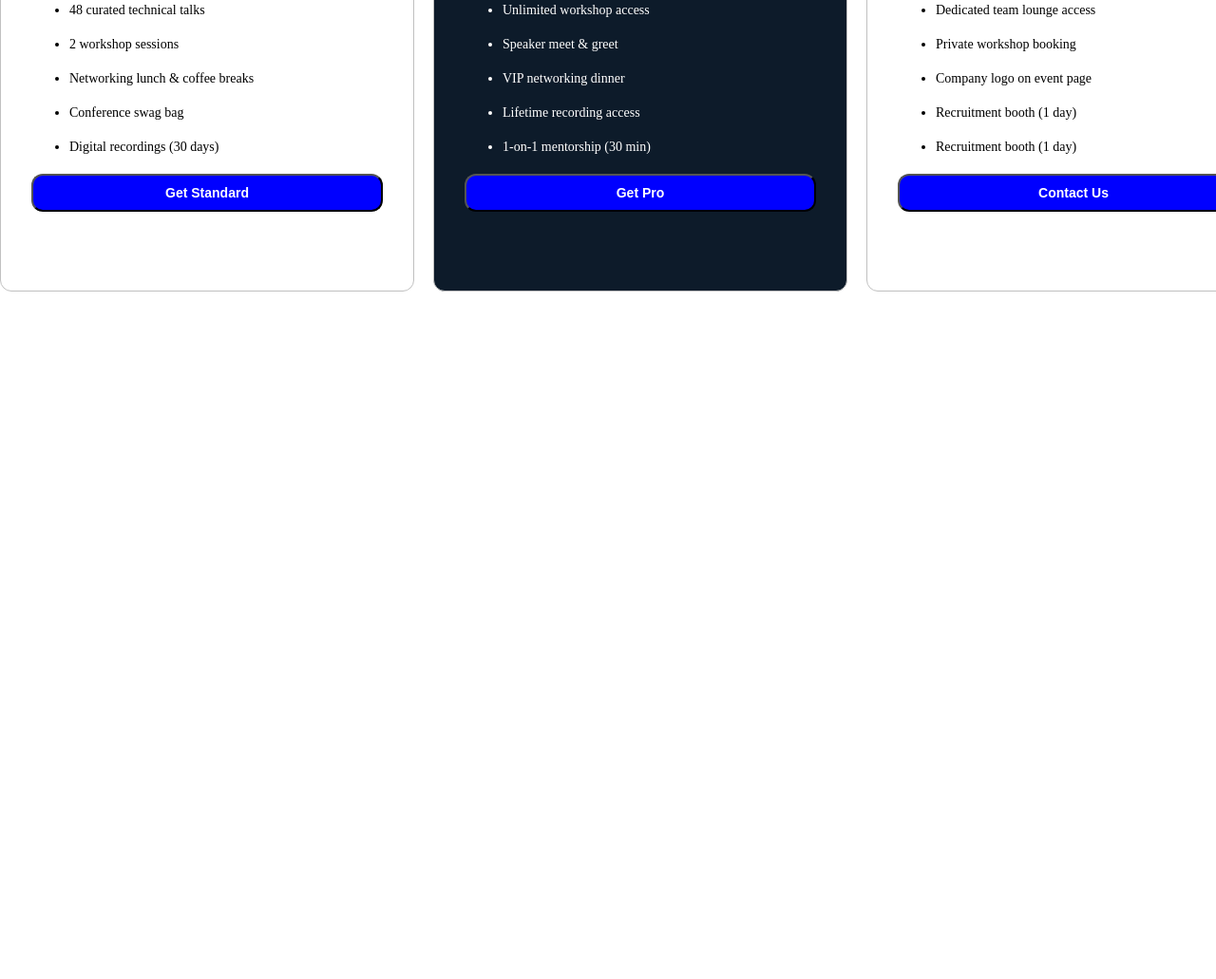
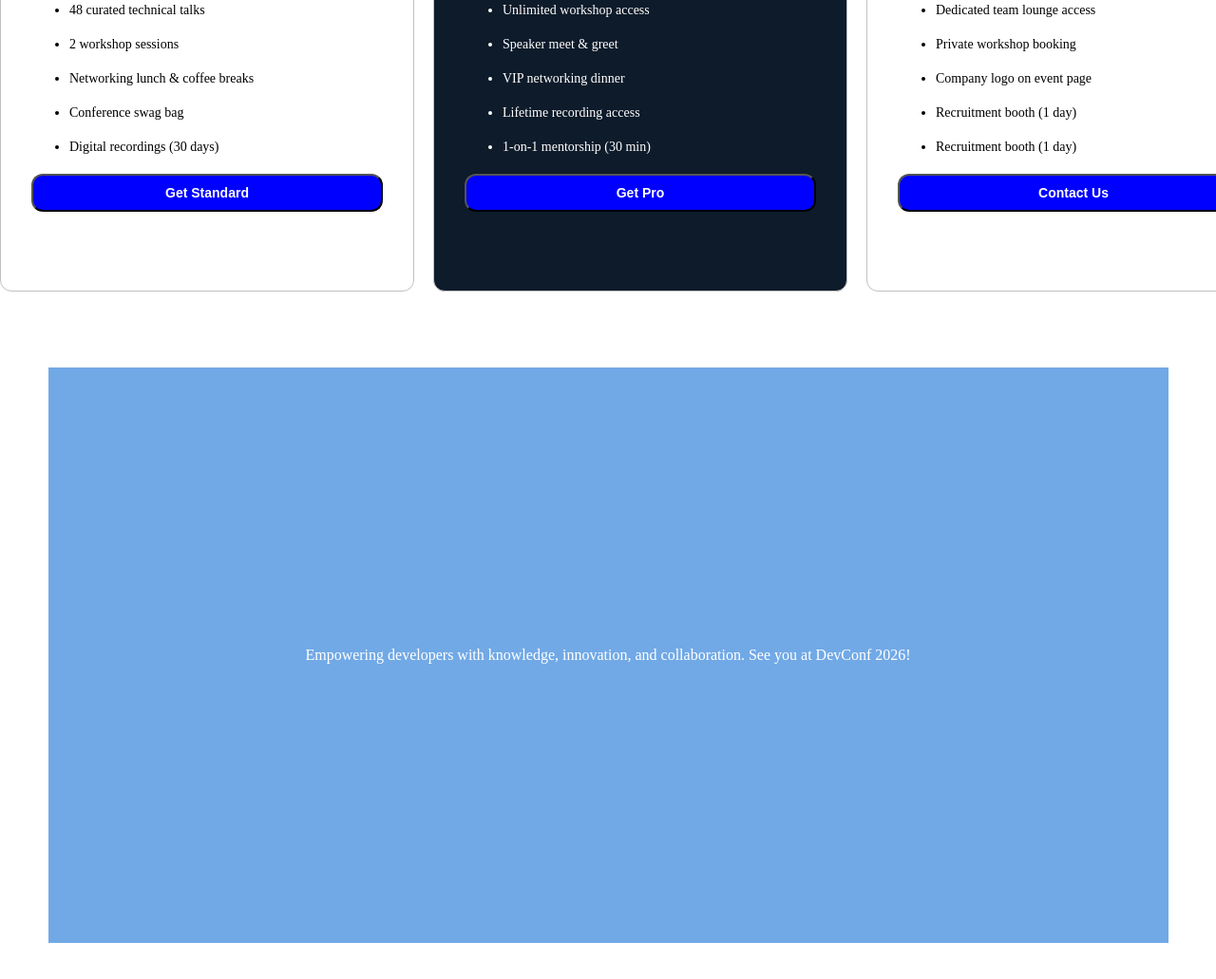
Before and after one commit to Zuanyed477/first-home-work-bg-14, a plain HTML site: page first.html in a window 1280 px wide. Shown: the part 2573-3604 px from the top of the page at 95% size. Before the commit the page ends 2880 px from the top, so only its background shows below. Drawn offline with Linux system fonts and the light colour scheme; files whose address does not match are found by name.

Commit message:
Update project

```diff
--- a/first.html
+++ b/first.html
@@ -145,5 +145,8 @@
         </div>
       </section>
     </main>
+    <footer>
+        <p>Empowering developers with knowledge, innovation, and collaboration. See you at DevConf 2026!</p>
+    </footer>
   </body>
 </html>
--- a/style.css
+++ b/style.css
@@ -162,3 +162,13 @@ main {
     background-color: #0D1B2A;
     color: white;
 }
+footer{
+    width:1179px;
+    height:606px;
+    background-color: #71a9e6;
+    color: white;
+    display: flex;
+    justify-content: center;
+    align-items: center;
+    margin:80px auto;
+}
```
